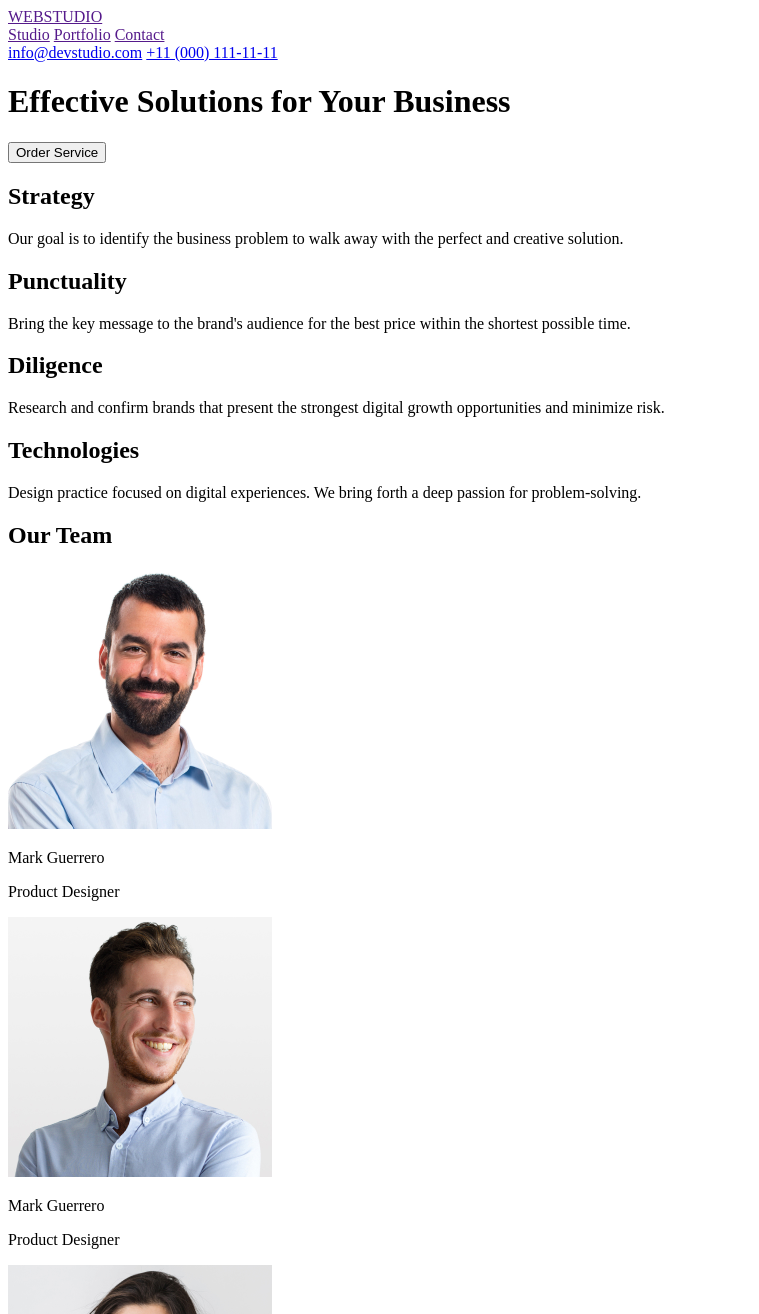
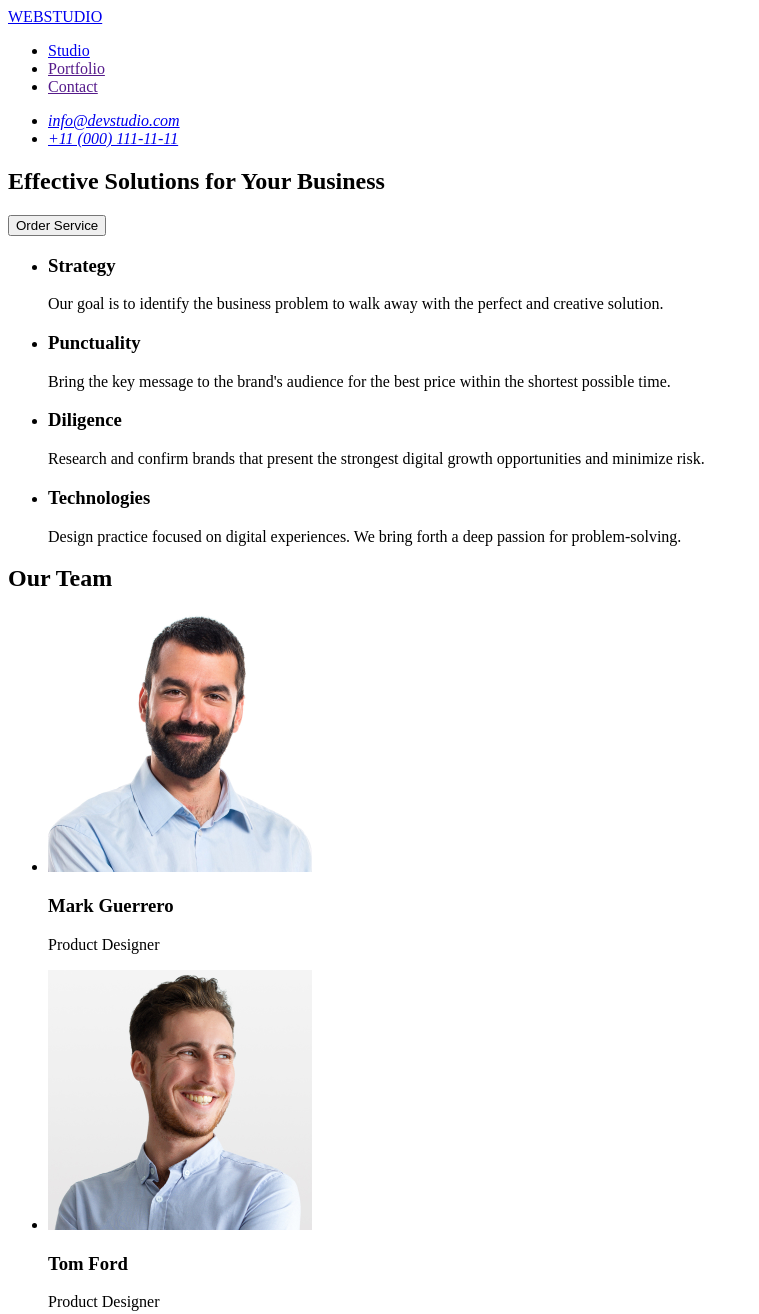
Before and after one commit to iEnchanter/goit-markup-hw-01, a plain HTML site: page index.html in a window 1280 px wide. Shown: the top 1314 px of the page, without its empty margins (0-759 px from the left). Drawn offline with Linux system fonts and the light colour scheme.

Commit message:
add index file

```diff
--- a/index.html
+++ b/index.html
@@ -7,62 +7,71 @@
 </head>
 <body>
     <header>
-        <a href="">WEBSTUDIO</a>
         <nav>
-            <a href="">Studio</a>
-            <a href="">Portfolio</a>
-            <a href="">Contact</a>
+            <a href="./index.html">WEBSTUDIO</a>
+            <ul>
+                <li><a href="./index.html">Studio</a></li>
+                <li><a href="">Portfolio</a></li>
+                <li><a href="">Contact</a></li>
+            </ul>
         </nav>
-        <a href="mailto:info@devstudio.com">info@devstudio.com</a>
-        <a href="tel:+110001111111">+11 (000) 111-11-11</a>
+        <address>
+            <ul>
+                <li><a href="mailto:info@devstudio.com">info@devstudio.com</a></li>
+                <li><a href="tel:+110001111111">+11 (000) 111-11-11</a></li>
+            </ul>
+        </address>
     </header>
     <main>
-        <div>
+        <section>
             <h1>Effective Solutions for Your Business</h1>
             <button>Order Service</button>
-        </div>
-        <div>
-            <div>
-                <h2>Strategy</h2>
-                <p>Our goal is to identify the business
-                problem to walk away with the perfect and creative solution.</p>
-            </div>
-            <div>
-                <h2>Punctuality</h2>
+        </section>
+        <section>
+            <ul>
+                <li>
+                    <h3>Strategy</h3>
+                    <p>Our goal is to identify the business problem to walk away with the perfect and creative solution.</p>
+                </li>
+                <li>
+                    <h3>Punctuality</h3>
                     <p>Bring the key message to the brand's audience for the best price within the shortest possible time.</p>
-            </div>
-            <div>
-                <h2>Diligence</h2>
+                </li>
+                <li>
+                    <h3>Diligence</h3>
                     <p>Research and confirm brands that present the strongest digital growth opportunities and minimize risk.</p>
-            </div>
-            <div>
-                <h2>Technologies</h2>
+                </li>
+                <li>
+                    <h3>Technologies</h3>
                     <p>Design practice focused on digital experiences. We bring forth a deep passion for problem-solving.</p>
-            </div>
-        </div>
-        <div>
+                </li>
+            </ul>
+        </section>
+        <section>
             <h2>Our Team</h2>
-            <div>
+            <ul>
+                <li>
                     <img src="/images/markguerrero.jpg" alt="photo Mark Guerrero" width="264" height="260">
-                <p>Mark Guerrero</p>
+                    <h3>Mark Guerrero</h3>
                     <P>Product Designer</P>
-            </div>
-            <div>
+                </li>
+                <li>
                     <img src="/images/tomford.jpg" alt="photo Tom Ford" width="264" height="260">
-                <p>Mark Guerrero</p>
-                <P>Product Designer</P>
-            </div>
-            <div>
+                    <h3>Tom Ford</h3>
+                    <p>Product Designer</p>
+                </li>
+                <li>
                     <img src="/images/camilagarcia.jpg" alt="photo Camila Garcia" width="264" height="260">
-                <p>Mark Guerrero</p>
-                <P>Product Designer</P>
-            </div>
-            <div>
+                    <h3>Camila Garcia</h3>
+                    <p>Product Designer</p>
+                </li>
+                <li>
                     <img src="/images/danielwilson.jpg" alt="photo Daniel Wilson" width="264" height="260">
-                <p>Mark Guerrero</p>
-                <P>Product Designer</P>
-            </div>
-        </div>
+                    <h3>Daniel Wilson</h3>
+                    <p>Product Designer</p>
+                </li>
+            </ul>
+        </section>
     </main>
     <footer>
         <a href="">WEBSTUDIO</a>
```
Lines whose indentation alone changed are shown as unchanged.
